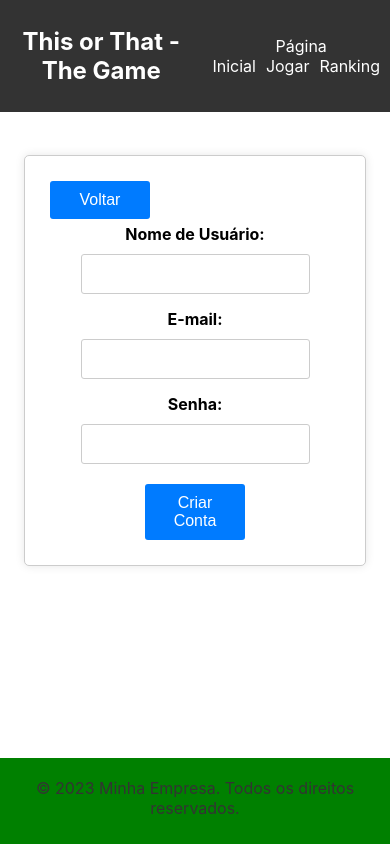
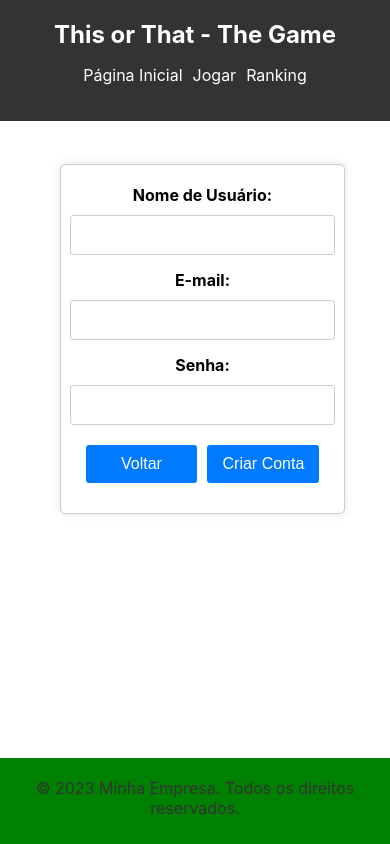
Before and after one commit to Daniel-Schutz/grupo_01-PW-T02-2023-2, a React (Create React App) app: page /sign-up in a window 390 px wide. Built offline with nearby package versions, Linux system fonts and the light colour scheme.

Commit message:
adicionando responsividade

```diff
--- a/src/components/EditarPerfil.js
+++ b/src/components/EditarPerfil.js
@@ -66,9 +66,6 @@ function EditarPerfil() {
       <main>
       <h1>Editar Perfil</h1>
       <form onSubmit={handleSubmit}>
-        <div className='BotaoVoltar'>
-          <button onClick={handleVoltar}>Cancelar edições</button>
-        </div>
         <div>
           <label htmlFor="username">Nome de Usuário:</label>
           <input
@@ -112,9 +109,12 @@ function EditarPerfil() {
             onChange={handleChange}
           />
         </div>
-        <div>
+        <div className='Botoes'>
+          <button onClick={handleVoltar}>Cancelar edições</button>
           <button type="submit">Salvar edições</button>
         </div>
+
+
 
       </form>
       </main>
--- a/src/components/SignUp.js
+++ b/src/components/SignUp.js
@@ -73,9 +73,6 @@ function SignUp() {
 
     <main>
     <form onSubmit={handleSubmit}>
-      <div className='BotaoVoltar'>
-          <button onClick={handleVoltar}>Voltar</button>
-        </div>
         <div>
           <label htmlFor="username">Nome de Usuário:</label>
           <input
@@ -109,9 +106,11 @@ function SignUp() {
             required
           />
         </div>
-        <div>
+        <div className='Botoes'>
+        <button onClick={handleVoltar}>Voltar</button>
           <button type="submit">Criar Conta</button>
         </div>
+
       </form>
     </main>
 
--- a/src/styles/EditarPerfil.css
+++ b/src/styles/EditarPerfil.css
@@ -12,8 +12,10 @@ div {
   margin-bottom: 20px;
 }
 
-.BotaoVoltar{
+.Botoes {
   text-align: left;
+  display: flex;
+  flex-direction: column;
 }
 
 /* Estilizando o formulário */
@@ -66,18 +68,12 @@ header {
   width: 100vw;
   display: flex;
   justify-content: space-between;
-  align-items: center; /* Centralize verticalmente os elementos dentro do cabeçalho */
-  height: 100%; /* Adicione esta linha */
+  align-items: center;
 }
-
-header h1 {
-  margin: 0;
-}
-
 
 .header-left {
   display: flex;
-  align-items: center; /* Centralize verticalmente os elementos à esquerda */
+  align-items: center;
 }
 
 .header-left ul {
@@ -95,14 +91,13 @@ header h1 {
   color: #fff;
 }
 
-/* Estilizando o botão de editar perfil */
 .usuario-editar p {
-
   color: white;
   cursor: pointer;
   font-size: 12px;
   margin-right: 10px;
 }
+
 /* Estilos para o rodapé */
 footer {
   background-color: green;
@@ -110,3 +105,20 @@ footer {
   text-align: center;
   padding: 10px 0;
 }
+
+/* Media queries para telas menores */
+@media screen and (max-width: 768px) {
+  form {
+    width: 90%; /* Reduz a largura do formulário para telas menores */
+  }
+
+  header {
+    flex-direction: column; /* Ajusta o cabeçalho para empilhar os elementos */
+    text-align: center;
+  }
+
+  .header-left {
+    margin-bottom: 10px; /* Espaçamento inferior para os elementos do cabeçalho */
+  }
+
+}
--- a/src/styles/Login.css
+++ b/src/styles/Login.css
@@ -1,6 +1,5 @@
 /* Estilizando o container da página de login */
-
-.RecuperarSenha{
+.RecuperarSenha {
   text-decoration: underline;
   color: #1f7ce1;
   align-items: flex-start;
@@ -8,7 +7,7 @@
   text-align: left;
 }
 
-.RecuperarSenha:hover{
+.RecuperarSenha:hover {
   text-decoration: none;
 }
 
@@ -30,7 +29,8 @@ h1 {
 form {
   display: flex;
   flex-direction: column;
-  width: 300px;
+  max-width: 300px; /* Mudança para largura máxima em vez de largura fixa */
+  width: 90%; /* Adaptação para telas menores */
   border: 1px solid #ccc;
   padding: 20px;
   border-radius: 5px;
@@ -50,6 +50,7 @@ input {
   border: 1px solid #ccc;
   border-radius: 3px;
   font-size: 16px;
+  width: 100%; /* Utiliza toda a largura disponível */
 }
 
 /* Estilizando o botão de envio */
@@ -75,17 +76,18 @@ button:hover {
   font-size: 14px;
   margin-top: 5px;
 }
-.links{
+
+.links {
   flex-direction: row;
 }
+
 /* Estilizando os botões "Criar Conta" e "Esqueci Minha Senha" */
 div a {
   text-decoration: none; /* Remove sublinhado do link */
   margin-top: 10px; /* Espaçamento superior entre os botões e o formulário */
 }
 
-
-main{
+main {
   margin-top: 10%;
 }
 
@@ -123,3 +125,20 @@ main{
   text-align: center;
   padding: 10px 0;
 }
+
+/* Media query para telas menores */
+@media screen and (max-width: 768px) {
+  form {
+    max-width: 90%; /* Reduz ainda mais a largura do formulário */
+  }
+
+  header {
+    flex-direction: column; /* Ajusta o cabeçalho para empilhar os elementos */
+    text-align: center;
+  }
+
+  .header-left {
+    margin-bottom: 10px; /* Espaçamento inferior para os elementos do cabeçalho */
+  }
+
+}
--- a/src/styles/PaginaInicial.css
+++ b/src/styles/PaginaInicial.css
@@ -6,24 +6,25 @@ div {
   justify-content: center;
 }
 
-nav{
+nav {
   margin-left: 10px;
 }
 
-.corpo{
+.corpo {
   width: 100%;
   background-color: aliceblue;
-  border: rgb(182, 200, 215);
-  border-radius: 10%;
+  border: 1px solid rgb(182, 200, 215);
+  border-radius: 10px;
   border-style: solid;
 }
 
-.underlink{
+.underlink {
   font-size: 12px;
   text-decoration: underline;
   color: white;
 }
-  a:hover{
+
+a:hover {
   color: #2b6eb5;
 }
 
@@ -36,9 +37,12 @@ nav{
 /* Estilizando os botões principais */
 .botoes-principais {
   display: flex;
+  flex-wrap: wrap;
+  justify-content: center;
+  gap: 10px;
 }
 
-  .voltar{
+.voltar {
   margin-top: 3%;
 }
 
@@ -57,28 +61,21 @@ nav{
   background-color: #0056b3;
 }
 
-
 /* Estilos para o cabeçalho */
 header {
   background-color: #333;
   color: #fff;
   padding: 20px;
   text-align: center;
-  width: 100vw;
+  width: 100%;
   display: flex;
   justify-content: space-between;
-  align-items: center; /* Centralize verticalmente os elementos dentro do cabeçalho */
-  height: 100%; /* Adicione esta linha */
+  align-items: center;
 }
-
-header h1 {
-  margin: 0;
-}
-
 
 .header-left {
   display: flex;
-  align-items: center; /* Centralize verticalmente os elementos à esquerda */
+  align-items: center;
 }
 
 .header-left ul {
@@ -96,24 +93,47 @@ header h1 {
   color: #fff;
 }
 
-/* Estilizando o botão de editar perfil */
 .usuario-editar p {
-
   color: white;
   cursor: pointer;
   font-size: 12px;
   margin-right: 10px;
 }
 
-
 /* Estilos para o rodapé */
-
 footer {
   background-color: green;
   color: #fff;
   text-align: center;
   padding: 10px 0;
-  width: 100vw;
+  width: 100%;
   position: fixed;
   bottom: 0;
 }
+
+/* Media queries para telas menores */
+@media screen and (max-width: 768px) {
+  .botoes-principais {
+    flex-direction: column; /* Altera a direção dos botões para coluna */
+  }
+
+  button {
+    width: 100%; /* Botões ocupam toda a largura disponível */
+    margin-bottom: 10px; /* Espaçamento entre os botões */
+  }
+
+  .voltar {
+    margin-top: 5%; /* Ajusta o espaçamento para o botão "Voltar" */
+  }
+
+  header {
+    flex-direction: column; /* Ajusta o cabeçalho para empilhar os elementos */
+    text-align: center;
+  }
+
+  .header-left {
+    margin-bottom: 10px; /* Espaçamento inferior para os elementos do cabeçalho */
+  }
+
+
+}
--- a/src/styles/Ranking.css
+++ b/src/styles/Ranking.css
@@ -31,32 +31,26 @@ div {
   font-weight: bold;
 }
 
-  /* Estilizando as linhas da tabela */
 table tbody tr:nth-child(odd) {
   background-color: #f9f9f9;
 }
 
-  /* Estilizando as células da tabela */
 table tbody td {
   font-size: 16px;
 }
 
-  /* Estilizando a célula de posição */
 table tbody td:first-child {
   font-weight: bold;
 }
 
-  /* Estilizando a célula de imagem */
 table tbody td:nth-child(2) {
   text-align: left;
 }
 
-  /* Estilizando a célula de escolhas */
 table tbody td:last-child {
   font-weight: bold;
   color: #007bff;
 }
-
 
 /* Estilos para o cabeçalho */
 header {
@@ -67,18 +61,12 @@ header {
   width: 100vw;
   display: flex;
   justify-content: space-between;
-  align-items: center; /* Centralize verticalmente os elementos dentro do cabeçalho */
-  height: 100%; /* Adicione esta linha */
+  align-items: center;
 }
-
-header h1 {
-  margin: 0;
-}
-
 
 .header-left {
   display: flex;
-  align-items: center; /* Centralize verticalmente os elementos à esquerda */
+  align-items: center;
 }
 
 .header-left ul {
@@ -96,9 +84,7 @@ header h1 {
   color: #fff;
 }
 
-/* Estilizando o botão de editar perfil */
 .usuario-editar p {
-
   color: white;
   cursor: pointer;
   font-size: 12px;
@@ -112,3 +98,11 @@ footer {
   text-align: center;
   padding: 10px 0;
 }
+
+/* Media queries para telas menores */
+@media screen and (max-width: 768px) {
+  table {
+    width: 100%; /* Para telas menores, a tabela ocupará toda a largura disponível */
+    margin-bottom: 60px; /* Adiciona espaço entre a tabela e o rodapé */
+  }
+}
--- a/src/styles/RecuperarSenha.css
+++ b/src/styles/RecuperarSenha.css
@@ -4,7 +4,6 @@ div {
   flex-direction: column;
   align-items: center;
   justify-content: center;
-
 }
 
 /* Estilizando o título da página */
@@ -61,8 +60,6 @@ div {
   color: #333;
 }
 
-
-
 /* Estilos para o cabeçalho */
 header {
   background-color: #333;
@@ -97,3 +94,10 @@ footer {
   text-align: center;
   padding: 10px 0;
 }
+
+/* Media query para telas menores */
+@media screen and (max-width: 768px) {
+  form {
+    width: 90%; /* Reduz a largura do formulário para telas menores */
+  }
+}
--- a/src/styles/SignUp.css
+++ b/src/styles/SignUp.css
@@ -4,12 +4,6 @@ div {
   flex-direction: column;
   align-items: center;
   justify-content: center;
-  }
-
-.BotaoVoltar{
-  align-items: flex-start;
-  justify-content: flex-start;
-
 }
 
 /* Estilizando o título da página */
@@ -66,8 +60,6 @@ div {
   margin-top: 5px;
 }
 
-
-
 /* Estilos para o cabeçalho */
 header {
   background-color: #333;
@@ -102,3 +94,20 @@ footer {
   text-align: center;
   padding: 10px 0;
 }
+
+/* Media query para telas menores */
+@media screen and (max-width: 768px) {
+  form {
+    width: 90%; /* Reduz a largura do formulário para telas menores */
+  }
+
+  header {
+    flex-direction: column; /* Ajusta o cabeçalho para empilhar os elementos */
+    text-align: center;
+  }
+
+  .header-left {
+    margin-bottom: 10px; /* Espaçamento inferior para os elementos do cabeçalho */
+  }
+
+}
```
Lines whose indentation alone changed are shown as unchanged.
